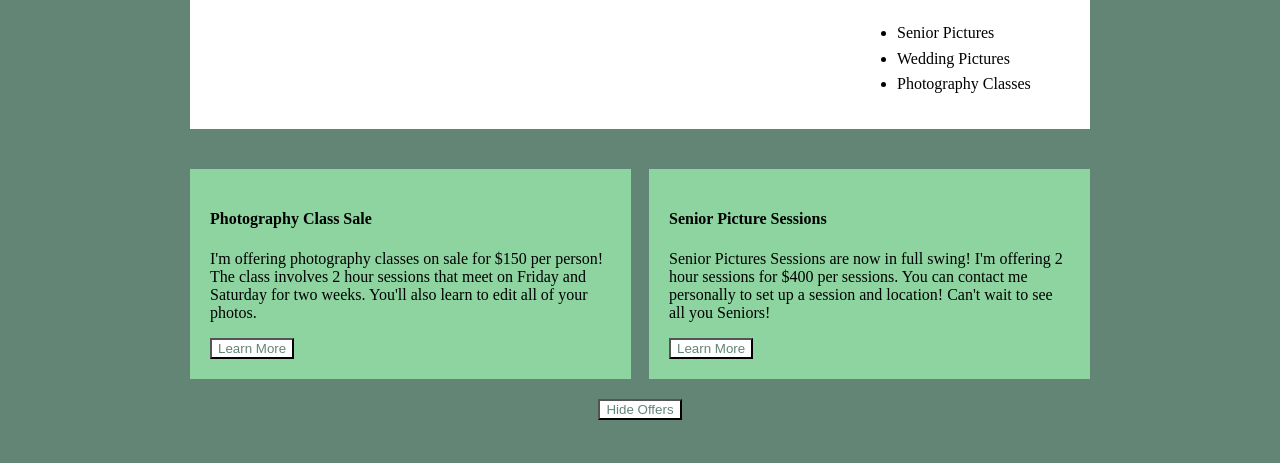
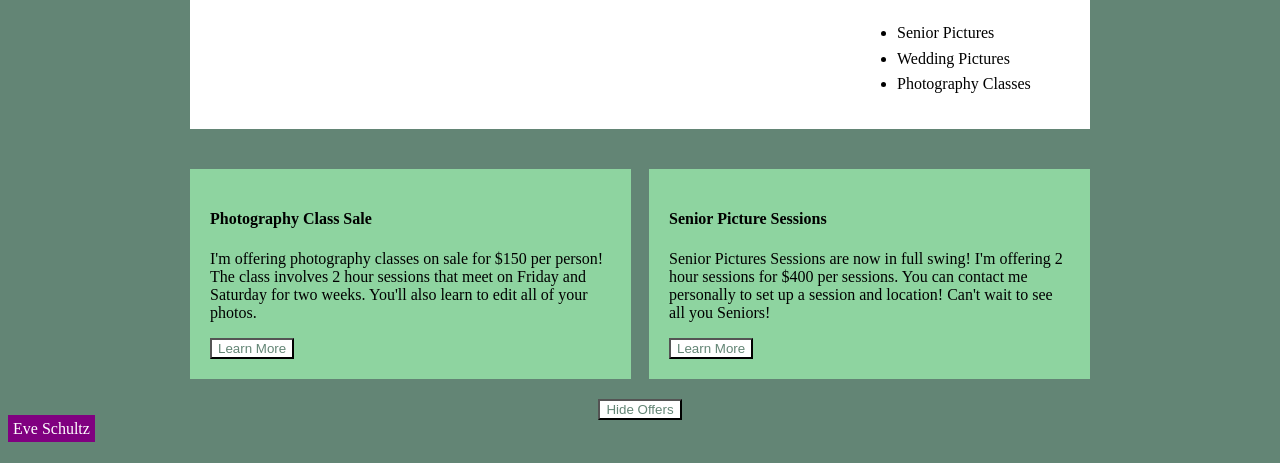
Before and after one commit to bethkez/bethke-agva-15b, a plain HTML site: page home.html in a window 1280 px wide. Shown: the part 337-800 px from the top of the page. Drawn offline with Linux system fonts and the light colour scheme.

Commit message:
added name to bottom of home page

```diff
--- a/home.html
+++ b/home.html
@@ -68,4 +68,5 @@
       y.style.display = "none";
     }
   </script>
+  <span style="background-color:purple; color:white; padding:5px;">Eve Schultz</span>
 </body>
```
